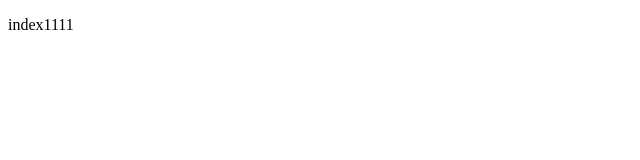
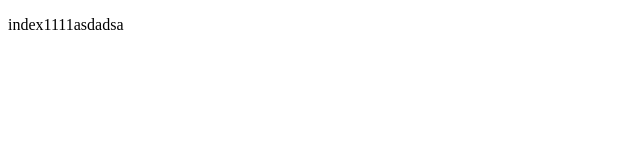
Before and after one commit to LiuMingXin-coder/demo, a plain HTML site: page index.html in a window 1280 px wide. Shown: the full height of the page, 0-640 px from the left. Drawn offline with Linux system fonts and the light colour scheme.

Commit message:
加了一些字母

```diff
--- a/index.html
+++ b/index.html
@@ -9,7 +9,7 @@
 </head>
 
 <body>
-    <p>index1111</p>
+    <p>index1111asdadsa</p>
 </body>
 
 </html>
```
